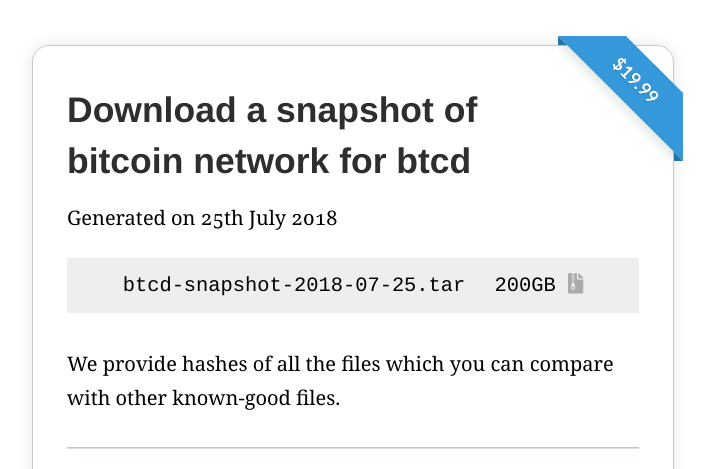
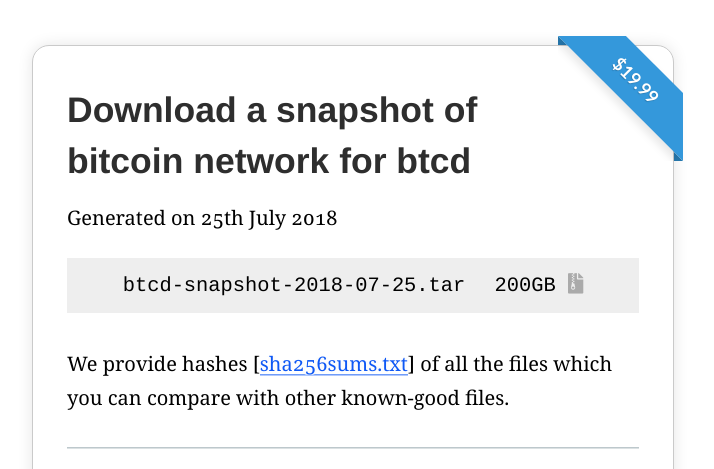
Before and after one commit to fawkesley/supernode-flask, a Flask app: page /save-time-syncing-by-downloading-blockchain/ in a window 1280 px wide. Shown: the part 295-764 px from the top of the page, without its empty margins (180-894 px from the left). Run offline with Flask 2, Linux system fonts and the light colour scheme; some libraries are stand-ins or nearby versions.

Commit message:
Link to sha256sums.txt

```diff
--- a/supernode/templates/snapshot.html
+++ b/supernode/templates/snapshot.html
@@ -44,7 +44,7 @@
           <i class="fas fa-file-archive"></i>
         </p>
 
-        <p>We provide hashes of all the files which you can compare with other known-good files.</p>
+        <p>We provide hashes [<a href="/static/snapshots/2018-07-26/sha256sums.txt">sha256sums.txt</a>] of all the files which you can compare with other known-good files.</p>
 
         <hr />
 
```
